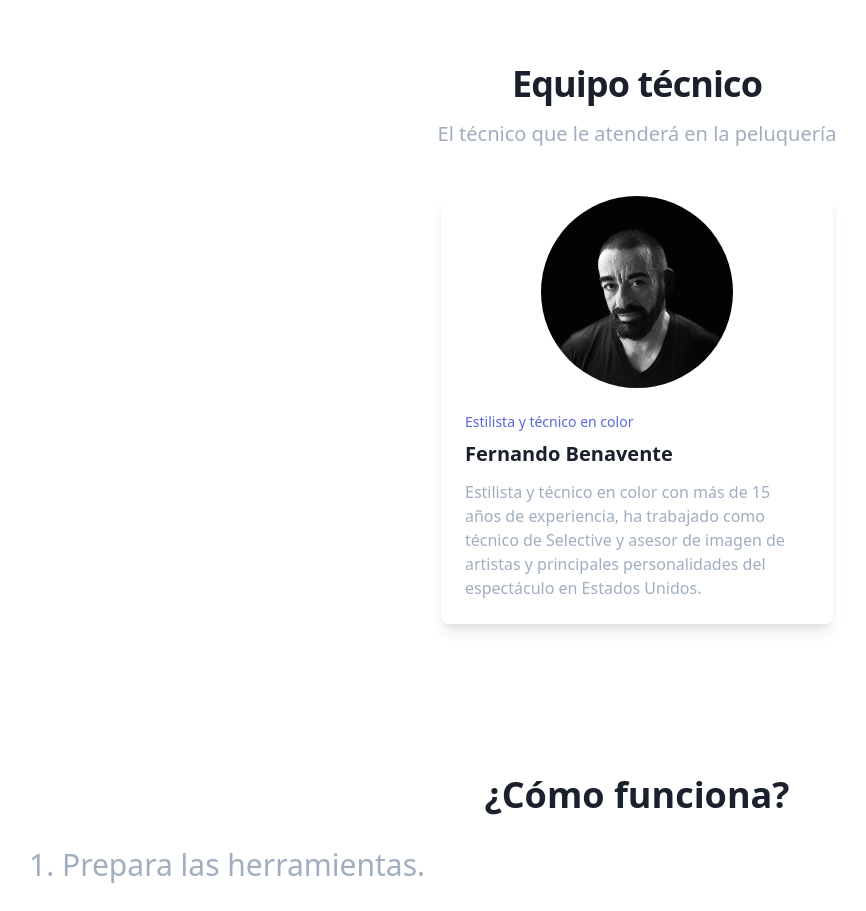
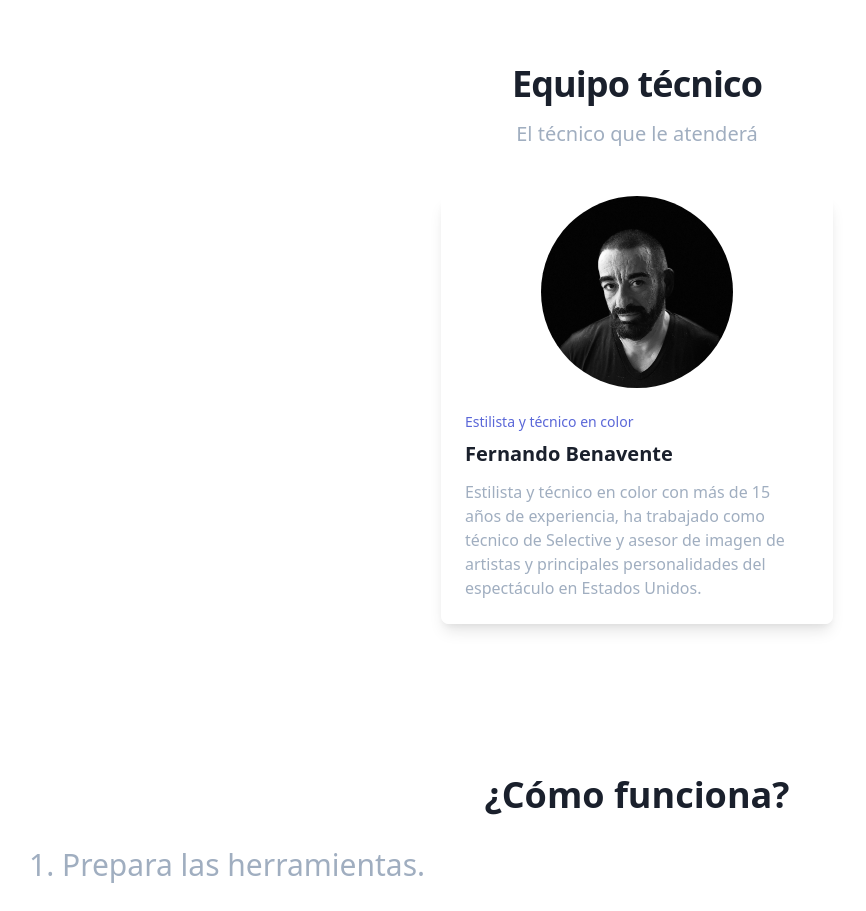
Before and after one commit to Afsoon/soscortarmeelpelo, a Next.js app: page / in a window 1280 px wide. Shown: the part 800-1711 px from the top of the page, without its empty margins (3-869 px from the left). Built offline with nearby package versions, Linux system fonts and the light colour scheme; what @tailwindcss/ui would draw is missing.

Commit message:
fix test

```diff
--- a/src/components/TeamSection/index.tsx
+++ b/src/components/TeamSection/index.tsx
@@ -43,7 +43,7 @@ const TeamSection = () => (
           Equipo técnico
         </h2>
         <p className="mt-3 max-w-2xl mx-auto text-xl leading-7 text-gray-500 sm:mt-4">
-          El técnico que le atenderá en la peluquería
+          El técnico que le atenderá
         </p>
       </div>
       <div className="mt-12 grid gap-5 max-w-lg mx-auto lg:grid-cols-3 lg:max-w-none">
```
